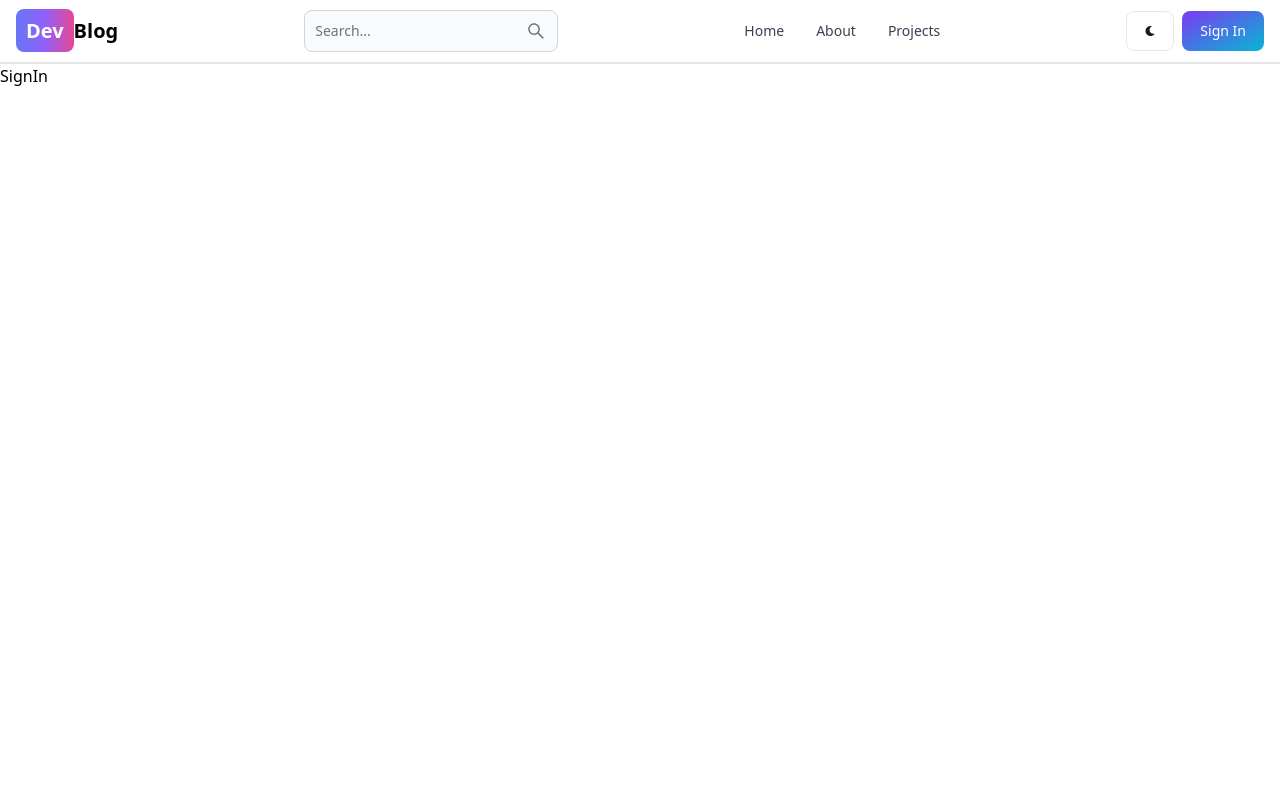
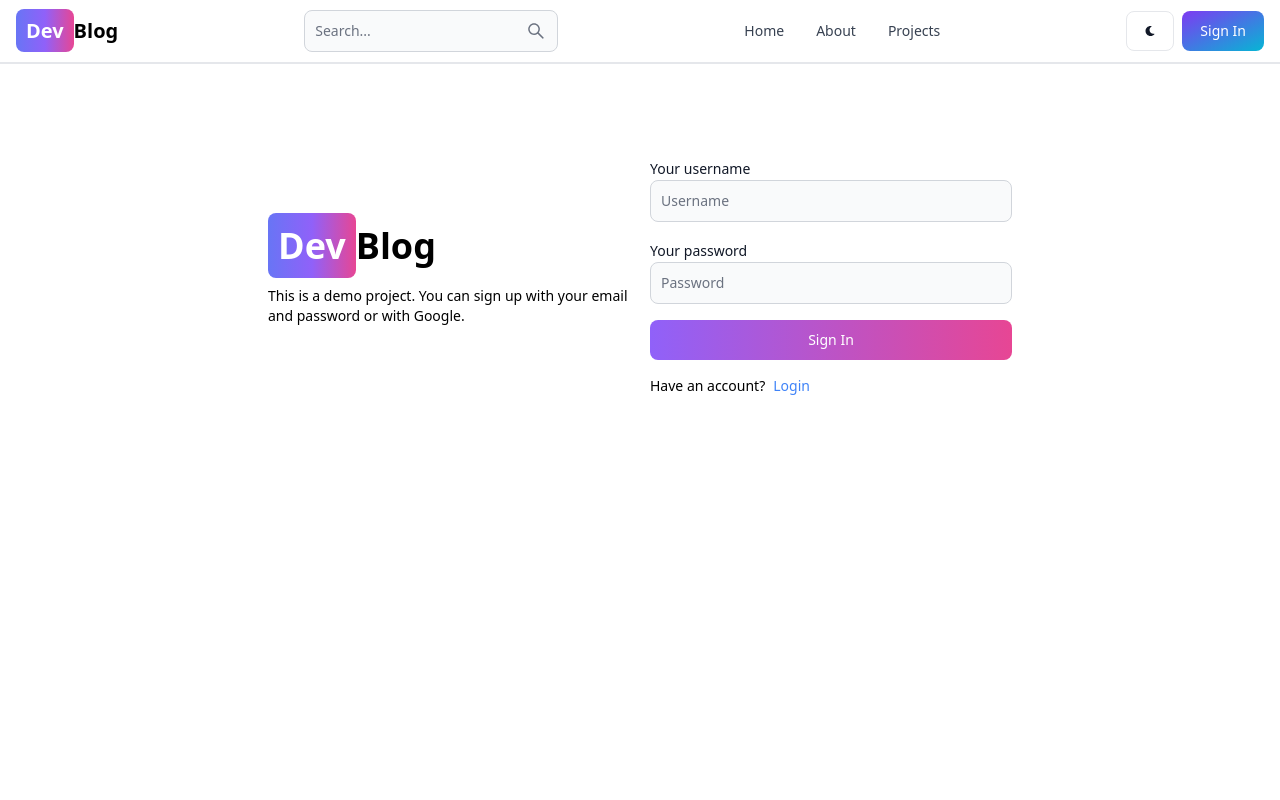
Before and after one commit to ChungZinh/blog-mern-stack-tailwindcss, a React (Vite) app in the folder client/: page /sign-in in a window 1280 px wide. Shown: the top 800 px of the page. Built offline with nearby package versions, Linux system fonts and the light colour scheme.

Commit message:
add sign in ui

```diff
--- /dev/null
+++ b/client/src/api/signIn.api.js
@@ -0,0 +1,12 @@
+import axios from "axios";
+import { serverUrl } from "../constants";
+export const signIn = async (formData) => {
+  try {
+    const response = await axios.post(`${serverUrl}/api/auth/signin`, formData);
+    const data = response.data.data;
+    localStorage.setItem('token', data.token)
+    return data;
+  } catch (error) {
+    console.log(error);
+  }
+};
--- a/client/src/pages/SignIn.jsx
+++ b/client/src/pages/SignIn.jsx
@@ -1,9 +1,102 @@
+import { Alert, Button, Label, Spinner, TextInput } from "flowbite-react";
+import { useState } from "react";
+import { Link } from "react-router-dom";
+import { ToastContainer, toast } from "react-toastify";
+import "react-toastify/dist/ReactToastify.css";
+import { signIn } from "../api/signIn.api";
 export default function SignIn() {
+  const [formData, setFormData] = useState({});
+  const [errorMessage, setErrorMessage] = useState(null);
+  const [loading, setLoading] = useState(false);
+  const handleChange = (e) => {
+    setFormData({ ...formData, [e.target.id]: e.target.value });
+  };
+  const handleSubmit = async (e) => {
+    e.preventDefault();
+    if (!formData.username || !formData.password) {
+      return setErrorMessage("Plese fill out all fields.");
+    }
+    setLoading(true);
+    try {
+      const response = signIn(formData);
+      toast.success("Sign in successfully");
+      setLoading(false);
+      console.log(response);
+    } catch (error) {
+      console.log(error);
+      setLoading(true);
+      toast.error("Sign in error");
+    }
+  };
   return (
-    <div
-      className="min-h-screen mt-50"
-    >
-      SignIn
+    <div className="min-h-screen mt-20">
+      <div className="flex p-3 max-w-3xl mx-auto flex-col md:flex-row md:items-center gap-5">
+        {/* left */}
+        <div className="flex-1">
+          <Link to="/" className="font-semibold dark:text-white text-4xl">
+            <span className="px-2.5 py-2 bg-gradient-to-r from-indigo-500 via-purple-500 to-pink-500 rounded-lg text-white">
+              Dev
+            </span>
+            Blog
+          </Link>
+          <p className="text-sm mt-5 ">
+            This is a demo project. You can sign up with your email and password
+            or with Google.
+          </p>
+        </div>
+
+        {/* right */}
+        <div className="flex-1">
+          <form className="flex flex-col gap-4" onSubmit={handleSubmit}>
+            <div>
+              <Label value="Your username" />
+              <TextInput
+                type="text"
+                placeholder="Username"
+                id="username"
+                onChange={handleChange}
+              />
+            </div>
+            <div>
+              <Label value="Your password" />
+              <TextInput
+                type="password"
+                placeholder="Password"
+                id="password"
+                onChange={handleChange}
+              />
+            </div>
+            <Button
+              disabled={loading}
+              gradientDuoTone="purpleToPink"
+              type="submit"
+            >
+              {loading ? (
+                <div>
+                  {" "}
+                  <Spinner size="sm" />
+                  <span className="pl-3"> Loading...</span>
+                </div>
+              ) : (
+                "Sign In"
+              )}
+            </Button>
+          </form>
+
+          <div className="flex gap-2 text-sm mt-4">
+            <span>Have an account?</span>
+            <Link to="/sign-in" className="text-blue-500">
+              Login
+            </Link>
+          </div>
+          {errorMessage && (
+            <Alert className="mt-5" color="failure">
+              {errorMessage}
+            </Alert>
+          )}
+        </div>
+      </div>
+      <ToastContainer />
     </div>
   );
 }
```
